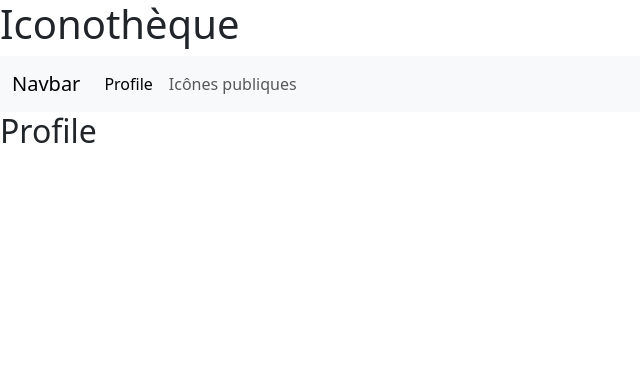
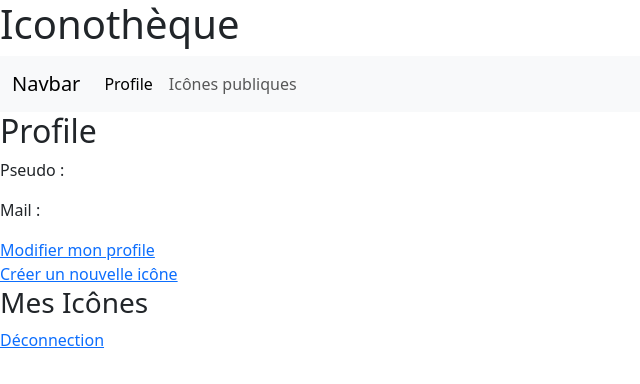
Before and after one commit to Johblanc/iconotheque_front, a React (Create React App) app: page /user/view in a window 1280 px wide. Shown: the top 384 px of the page, without its empty margins (0-640 px from the left). Built offline with nearby package versions, Linux system fonts and the light colour scheme.

Commit message:
Body : Add Routes

```diff
--- a/src/App/Routes/router.tsx
+++ b/src/App/Routes/router.tsx
@@ -10,6 +10,7 @@ import { UserViewPage } from "../../User/Pages/UserViewPage";
 import { UserUpdatePage } from "../../User/Pages/UserUpdatePage";
 import { IconUpdatePage } from "../../Icon/Pages/IconUpdatePage";
 import { Transition } from "../../Transition/Pages/Transition";
+import { IconViewPage } from "../../Icon/Pages/IconViewPage";
 
 
 
@@ -56,6 +57,10 @@ export const PAGES_CONFIG = [
     path: "/paths/update",
     element: <IconUpdatePage />
   },
+  {
+    path: "/paths/view",
+    element: <IconViewPage />
+  },
 ]
 
 
--- a/src/Icon/Components/IconItem.tsx
+++ b/src/Icon/Components/IconItem.tsx
@@ -1,3 +1,5 @@
+import { useContext } from "react";
+import { TransitionContext } from "../../Utilities/Contexts/Transition.context";
 import { TPath } from "../../Utilities/Types/Path.type";
 
 /**
@@ -9,8 +11,10 @@ import { TPath } from "../../Utilities/Types/Path.type";
  */
 export function IconItem(props: { path: TPath }) {
 
+  const {setTransition} = useContext(TransitionContext)
   return (
     <svg
+      onClick={()=> setTransition({to : "/paths/view"})}
       className=""
       width="10mm"
       viewBox={props.path.viewbox}
--- a/src/Icon/Pages/IconUpdatePage.tsx
+++ b/src/Icon/Pages/IconUpdatePage.tsx
@@ -1,3 +1,4 @@
+import { LinkCustom } from "../../Utilities/Components/LinkCustom";
 
 
 /**
@@ -7,5 +8,12 @@
  */
 export function IconUpdatePage() : JSX.Element
 {
-  return <>Icon Update Page</>
+  return <>
+  <div>
+  <LinkCustom name={"Enregistrer les modification"} to={"/paths/view"}/>
+  </div>
+  <div>
+  <LinkCustom name={"Annuler les modification"} to={"/paths/publics"}/>
+  </div>
+  </>
 }
--- a/src/Icon/Pages/IconViewPage.tsx
+++ b/src/Icon/Pages/IconViewPage.tsx
@@ -2,6 +2,7 @@ import { useState } from "react";
 import { AppHeader } from "../../App/Components/AppHeader";
 import { AppNav } from "../../App/Components/AppNav";
 import { Transition } from "../../Transition/Pages/Transition";
+import { LinkCustom } from "../../Utilities/Components/LinkCustom";
 
 
 /**
@@ -11,12 +12,20 @@ import { Transition } from "../../Transition/Pages/Transition";
  */
 export function IconViewPage() : JSX.Element
 {
-  const [transitionTo,setTransitionTo] = useState("")
   return (
     <>
       <AppHeader/>
       <AppNav actif={""} />
       <h2>IconViewPage</h2>
+  <div>
+  <LinkCustom name={"Modifier"} to={"/paths/update"}/>
+  </div>
+  <div>
+  <LinkCustom name={"Publier"} to={"/paths/publics"}/>
+  </div>
+  <div>
+  <LinkCustom name={"Supprimer"} to={"/paths/publics"}/>
+  </div>
     </>
     )
 }
--- a/src/User/Pages/UserUpdatePage.tsx
+++ b/src/User/Pages/UserUpdatePage.tsx
@@ -1,3 +1,4 @@
+import { LinkCustom } from "../../Utilities/Components/LinkCustom";
 
 
 /**
@@ -7,5 +8,13 @@
  */
 export function UserUpdatePage() : JSX.Element
 {
-  return <>User Update Page</>
+  return <>
+
+  <div>
+    <LinkCustom name={"Enregistrer les modifications"} to={"/user/view"}/>
+    </div>
+  <div>
+    <LinkCustom name={"Annuler les modifications"} to={"/user/view"}/>
+    </div>
+  </>
 }
--- a/src/User/Pages/UserViewPage.tsx
+++ b/src/User/Pages/UserViewPage.tsx
@@ -1,5 +1,11 @@
+import { useContext } from "react";
 import { AppHeader } from "../../App/Components/AppHeader";
 import { AppNav } from "../../App/Components/AppNav";
+import { IconItem } from "../../Icon/Components/IconItem";
+import { LinkCustom } from "../../Utilities/Components/LinkCustom";
+import { PathPrivateContext } from "../../Utilities/Contexts/PathPrivate.context";
+import { PathPublicContext } from "../../Utilities/Contexts/PathPublic.context";
+import { UserContext } from "../../Utilities/Contexts/User.context";
 
 
 /**
@@ -9,12 +15,38 @@ import { AppNav } from "../../App/Components/AppNav";
  */
 export function UserViewPage() : JSX.Element
 {
+  const {user} = useContext(UserContext)
+  const {pathPrivate} = useContext(PathPrivateContext)
+  const {pathPublic} = useContext(PathPublicContext)
+
+  const SumPublished = pathPublic.filter(item => item.user.name === user.name).length ;
+  const SumCreated = SumPublished + pathPrivate.length
+
+  const icons = [...pathPublic.filter(item => item.user.name === user.name),...pathPrivate]
   return (
   <div>
     <AppHeader/>
     <AppNav actif={"profil"}/>
     <h2>Profile</h2>
     <div>
+      <p>Pseudo : {user.name}</p>
+      <p>Mail : {user.mail}</p>
+      {SumCreated !== 0 && <p>Icônes créée{SumCreated > 1 && "s"} : {SumCreated} </p>}
+      {SumPublished !== 0 && <p>Icônes publiée{SumPublished > 1 && "s"} : {SumPublished} </p>}
+    </div>
+    <div>
+    <LinkCustom name={"Modifier mon profile"} to={"/user/update"}/>
+    </div>
+    <div>
+    <LinkCustom name={"Créer un nouvelle icône"} to={"/paths/new"}/>
+    </div>
+    <h3>Mes Icônes</h3>
+    <div>
+      {icons.map((item,i) => <IconItem path={item} key={i}/>)}
+    </div>
+
+    <div>
+    <LinkCustom name={"Déconnection"} to={"/user/login"}/>
     </div>
   </div>
 )
--- a/src/Utilities/Constants/User.defaut.ts
+++ b/src/Utilities/Constants/User.defaut.ts
@@ -8,6 +8,7 @@ import { TUser } from "../Types/User.type";
 export const DEFAULT_USER : TUser = {
   id : -1 ,
   name : "",
+  mail : "",
   access : 0,
   token : ""
 }
--- a/src/Utilities/Types/User.type.ts
+++ b/src/Utilities/Types/User.type.ts
@@ -7,6 +7,7 @@
 export type TUser = {
   id : number
   name : string ,
+  mail : string ,
   access : number ,
   token : string ,
 }
--- a/src/index.tsx
+++ b/src/index.tsx
@@ -7,9 +7,9 @@ const root = ReactDOM.createRoot(
   document.getElementById('root') as HTMLElement
 );
 root.render(
-  <React.StrictMode>
+  //<React.StrictMode>
     <App />
-  </React.StrictMode>
+ // </React.StrictMode>
 );
 
 // If you want to start measuring performance in your app, pass a function
```
